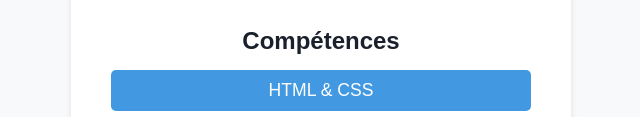
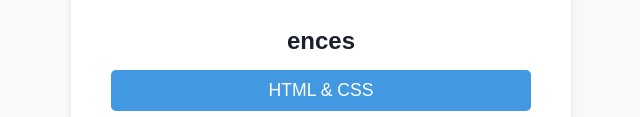
Before and after one commit to leezybrown38-netizen/Github26, a plain HTML site: page index.html in a window 1280 px wide. Shown: the part 417-534 px from the top of the page, without its empty margins (319-959 px from the left). Drawn offline with Linux system fonts and the light colour scheme.

Commit message:
on a mit ences ligne 21

```diff
--- a/index.html
+++ b/index.html
@@ -18,7 +18,7 @@
         </div>
 
         <div class="competences">
-            <h2>Compétences</h2>
+            <h2>ences</h2>
             <ul>
                 <li>HTML & CSS</li>
                 <li>JavaScript</li>
```
